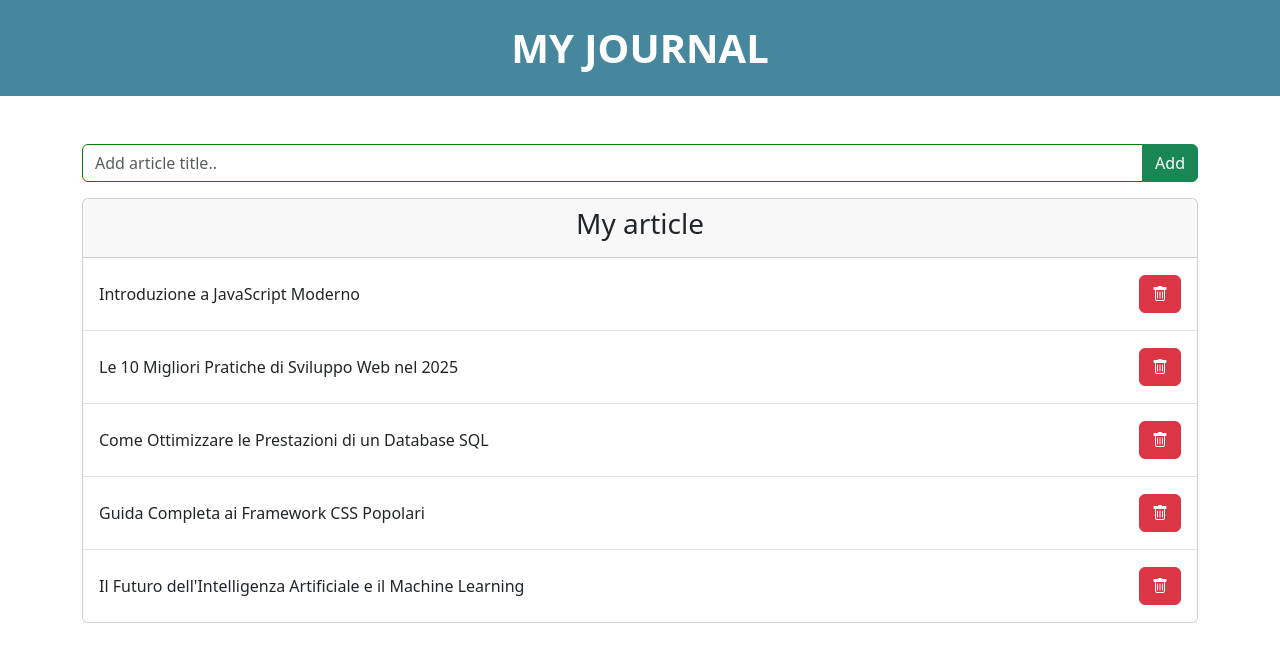
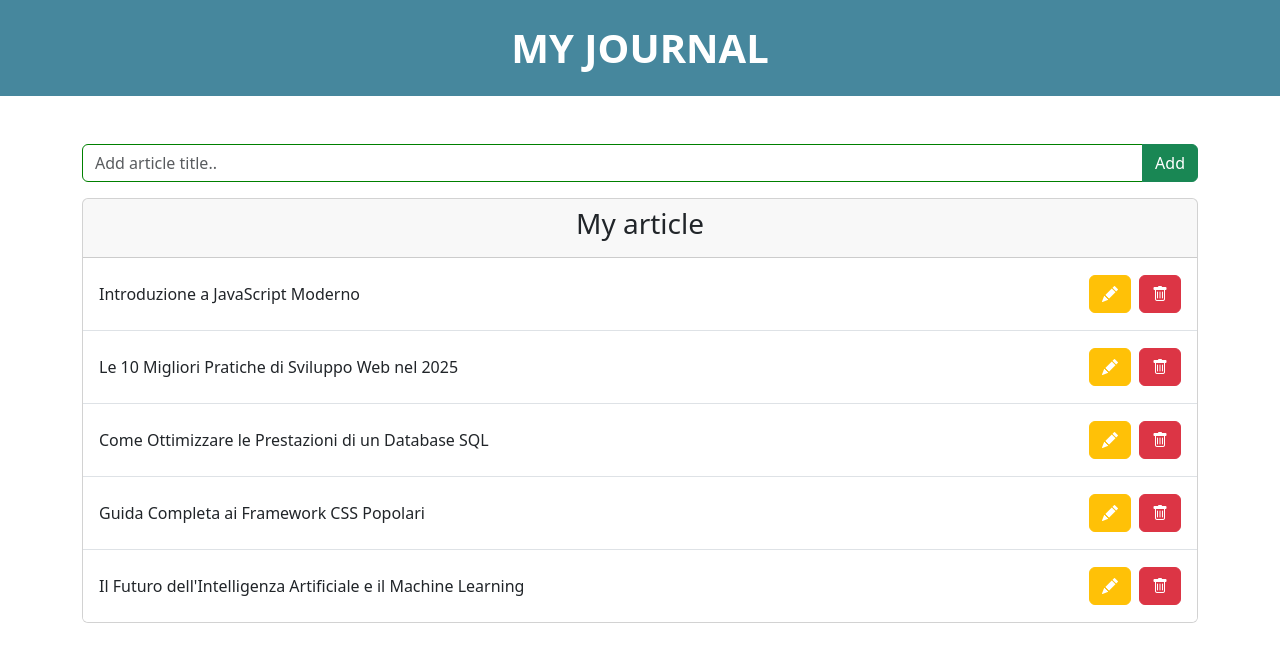
Before and after one commit to gabrieletodaroo9/react-form, a React (Vite) app: page / in a window 1280 px wide. Shown: the top 662 px of the page. Built offline with nearby package versions, Linux system fonts and the light colour scheme.

Commit message:
end of second bonus, now divides all the part in component

```diff
--- a/src/App.jsx
+++ b/src/App.jsx
@@ -28,12 +28,14 @@ export default function App() {
 
   const [articlesList, setArticlesList] = useState(initialArticles)
   const [newArticleTitle, setNewArticleTitle] = useState("")
+  const [idInEdit, setIdInEdit] = useState(null)
+  const [currentEditTitle, setCurrentEditTitle] = useState("")
 
   function handleSubmit(e) {
     e.preventDefault()
 
     const newArticle = {
-      id: articlesList.length + 1,
+      id: `${newArticleTitle.toLowerCase().split(" ").join("")}${articlesList.length + 1}`,
       titolo: newArticleTitle
     }
 
@@ -46,9 +48,33 @@ export default function App() {
   }
 
   function handleDelete(idToDelete) {
-    const filteredArticle = articlesList.filter(article => idToDelete != article.id)
+    const filteredArticle = articlesList.filter(article => idToDelete !== article.id)
+    setArticlesList(filteredArticle)
+  }
 
-    setArticlesList(filteredArticle)
+  function handleModify(idModified) {
+    const articleToEdit = articlesList.find(article => article.id === idModified)
+    if (articleToEdit) {
+      setIdInEdit(idModified)
+      setCurrentEditTitle(articleToEdit.titolo)
+    }
+  }
+
+  function handleSave(e) {
+    e.preventDefault()
+    if (currentEditTitle.trim() == 0) {
+      alert("Il campo non può restare vuoto")
+    } else {
+      const modifiedList = articlesList.map(article => {
+        if (article.id === idInEdit) {
+          return { ...article, titolo: currentEditTitle }
+        }
+        return article
+      })
+      setArticlesList(modifiedList)
+      setIdInEdit(null)
+      setCurrentEditTitle("")
+    }
   }
 
   return (
@@ -60,7 +86,7 @@ export default function App() {
       <main>
         <div className="container">
           <form onSubmit={handleSubmit} className="input-group mb-3">
-            <input type="text" className="form-control box-shadow-none" placeholder="Add article title.." aria-label="article-title" aria-describedby="button-add-article" value={newArticleTitle} onChange={e => setNewArticleTitle(e.target.value)} />
+            <input type="text" className="form-control" placeholder="Add article title.." aria-label="article-title" aria-describedby="button-add-article" value={newArticleTitle} onChange={e => setNewArticleTitle(e.target.value)} />
             <button className="btn btn-success" type="submit" id="btn-add-article">Add</button>
           </form>
           {articlesList.length > 0 &&
@@ -72,10 +98,25 @@ export default function App() {
 
                 {articlesList.map(article => (
                   <li className='list-group-item list-unstyled d-flex justify-content-between align-items-center' key={article.id}>
-                    <p className='mb-0 py-3 '>{article.titolo}</p>
-                    <button className='btn btn-danger' onClick={() => handleDelete(article.id)}>
-                      <i className="bi bi-trash"></i>
-                    </button>
+                    {idInEdit == article.id ? (
+                      <form onSubmit={handleSave} className='input-group py-3'>
+                        <input type="text" className='form-control' placeholder='Modifica..' value={currentEditTitle} onChange={e => setCurrentEditTitle(e.target.value)} />
+                        <button className='btn btn-success text-white' type='submit'>
+                          <i class="bi bi-check"></i>
+                        </button>
+                      </form>
+                    ) : (
+                      <>
+                        <p className='mb-0 py-3 '>{article.titolo}</p>
+                        <div>
+                          <button className='btn btn-warning me-2 text-white' onClick={() => handleModify(article.id)}>
+                            <i className="bi bi-pencil-fill"></i>
+                          </button>
+                          <button className='btn btn-danger' onClick={() => handleDelete(article.id)}>
+                            <i className="bi bi-trash"></i>
+                          </button>
+                        </div>
+                      </>)}
                   </li>
                 ))}
 
```
